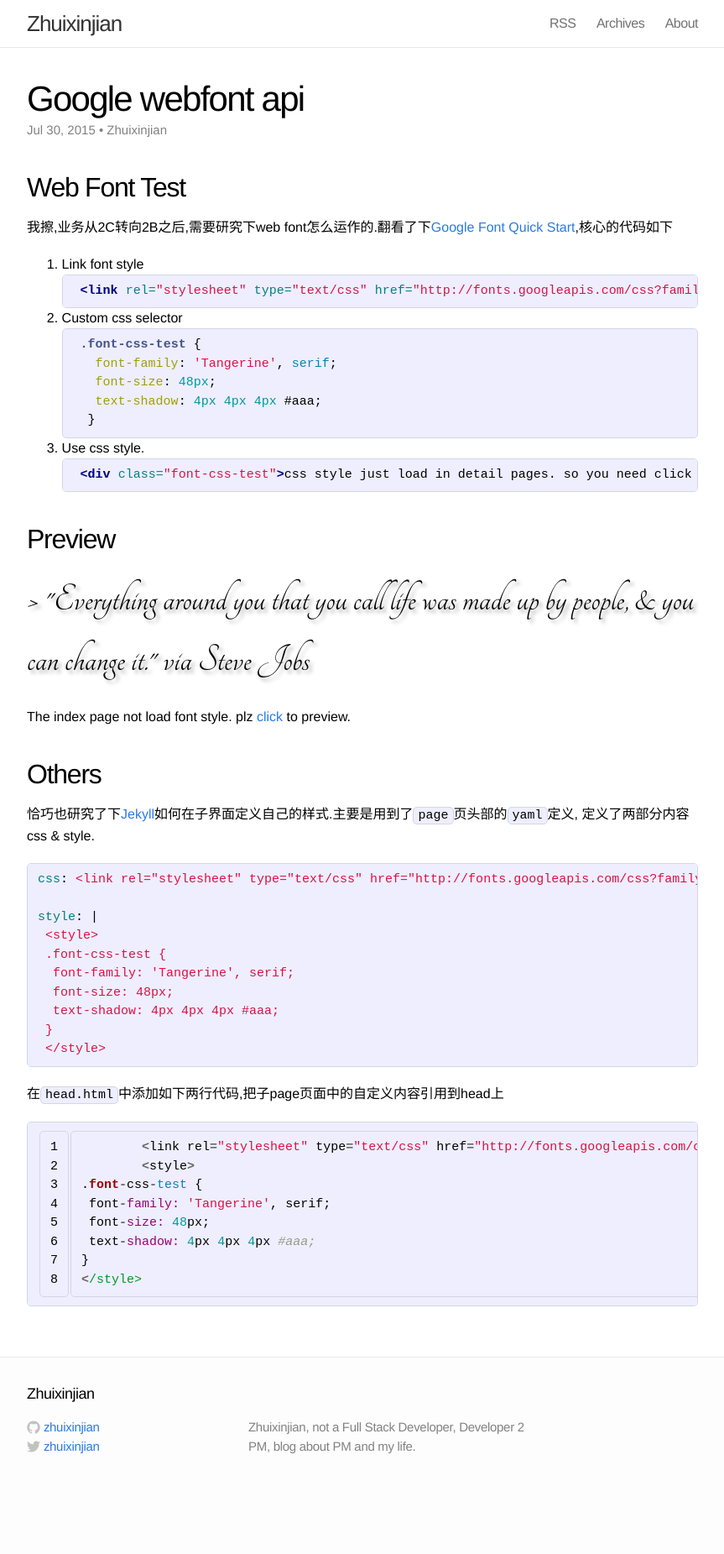
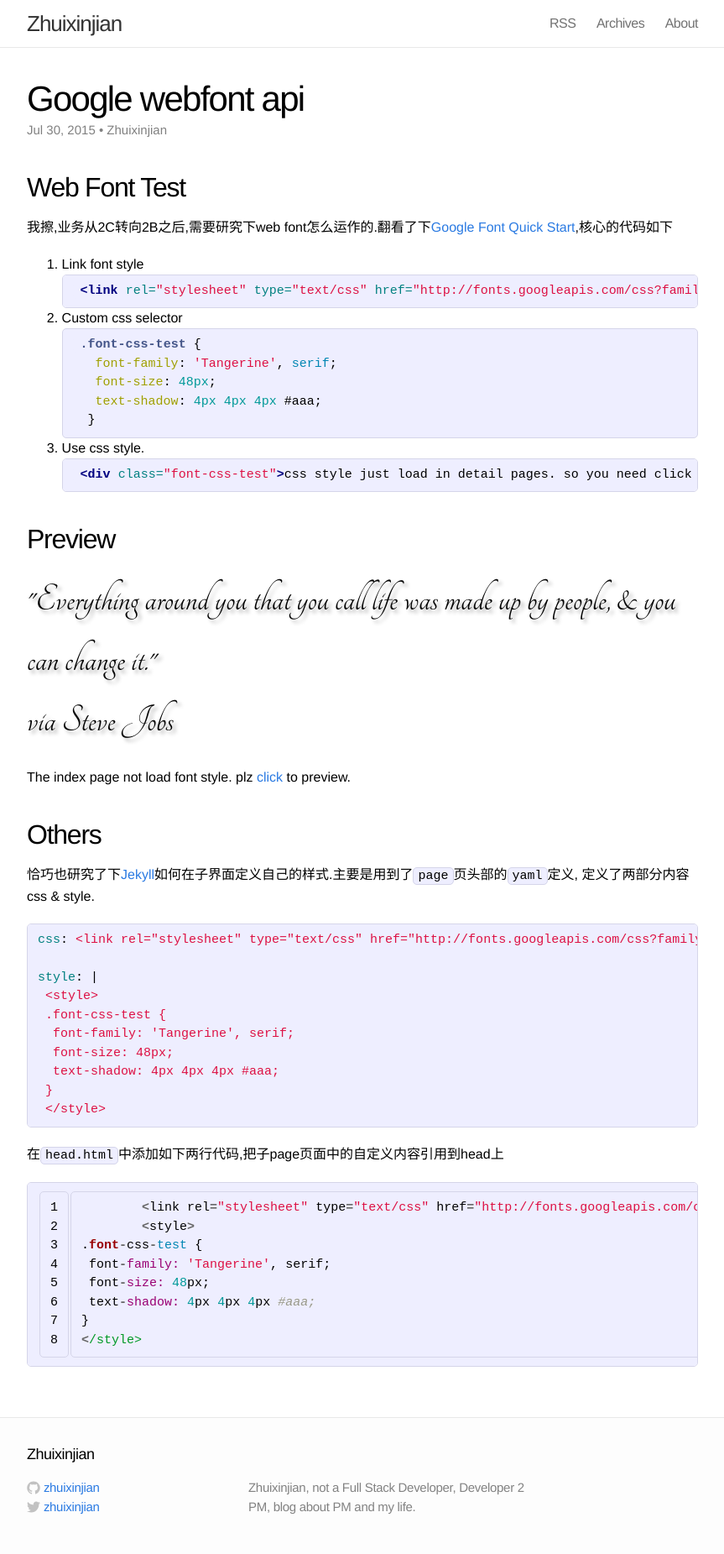
Before and after one commit to zhuixinjian/zhuixinjian.github.io, a Jekyll site: the page built from _posts/2015-07-30-google-webfont-api.markdown, in a window 1280 px wide. Shown: the whole page at 84% size, without its empty margins (208-1071 px from the left). Built offline with Jekyll 4.4.1, drawn with Linux system fonts in a browser that asks for light colours; Markdown is read by kramdown in place of the engine named in the settings; before the commit the page ends 1779 px from its top, so only the background shows below that.

Commit message:
preview web font

```diff
--- a/_posts/2015-07-30-google-webfont-api.markdown
+++ b/_posts/2015-07-30-google-webfont-api.markdown
@@ -41,7 +41,8 @@ style: |
 
 ## Preview
 <div class="font-css-test">
-> "Everything around you that you call life was made up by people, & you can change it." via Steve Jobs
+"Everything around you that you call life was made up by people, & you can change it."
+<p>via Steve Jobs </p>
 </div>
 
 The index page not load font style. plz [click][3] to preview.
```
